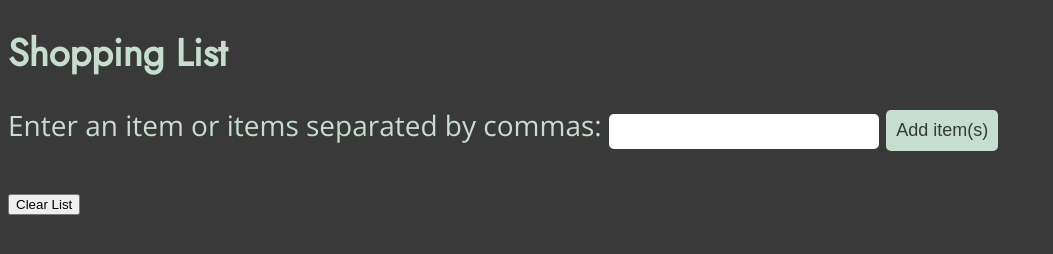
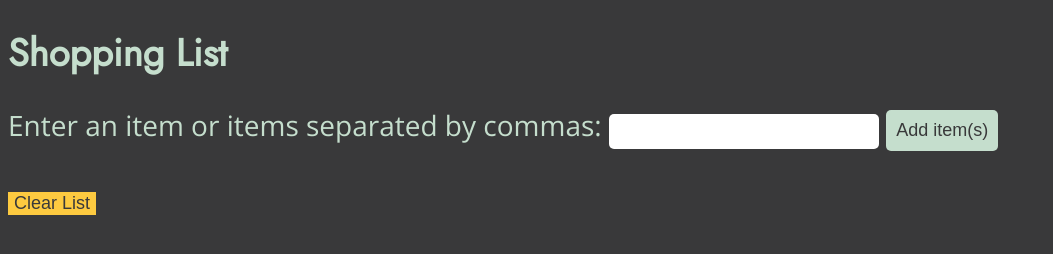
Before and after one commit to aggiewb/shopping-list, a plain HTML site: page index.html in a window 1280 px wide. Shown: the whole page, without its empty margins (0-1053 px from the left). Drawn offline with nearby package versions, Linux system fonts and the light colour scheme.

Commit message:
Add button styling

```diff
--- a/css/style.css
+++ b/css/style.css
@@ -33,14 +33,21 @@ input[type=text] {
     border: none;
 }
 
-input[type=submit] {
-    background-color: #C5DECD;
+input[type=submit], button {
     color: #39393A;
     border: none;
     font-size: 18px;
 }
 
-input[type=submit]:hover {
+input[type=submit] {
+    background-color: #C5DECD;
+}
+
+button {
+    background-color: #FDCA40;
+}
+
+input[type=submit]:hover, button:hover {
     background-color: #FFFFFF;
     cursor: pointer;
 }
```
